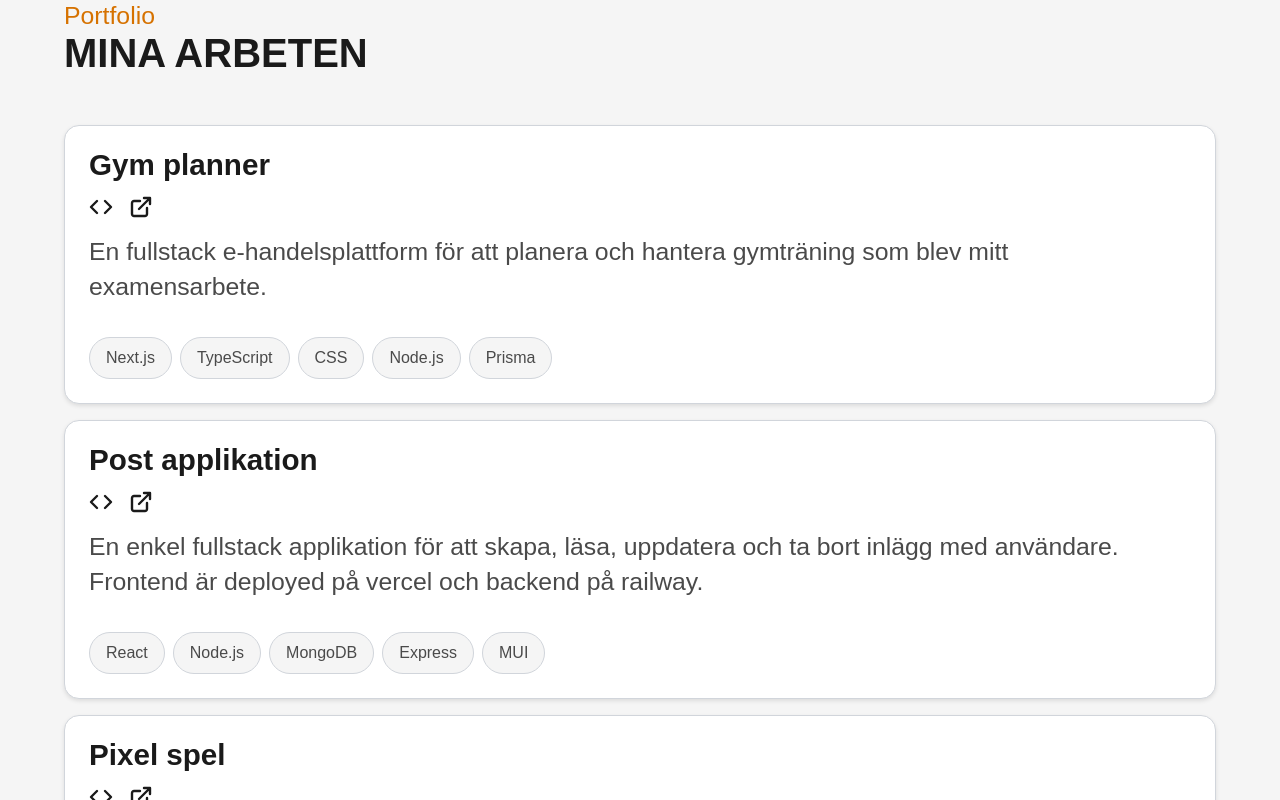
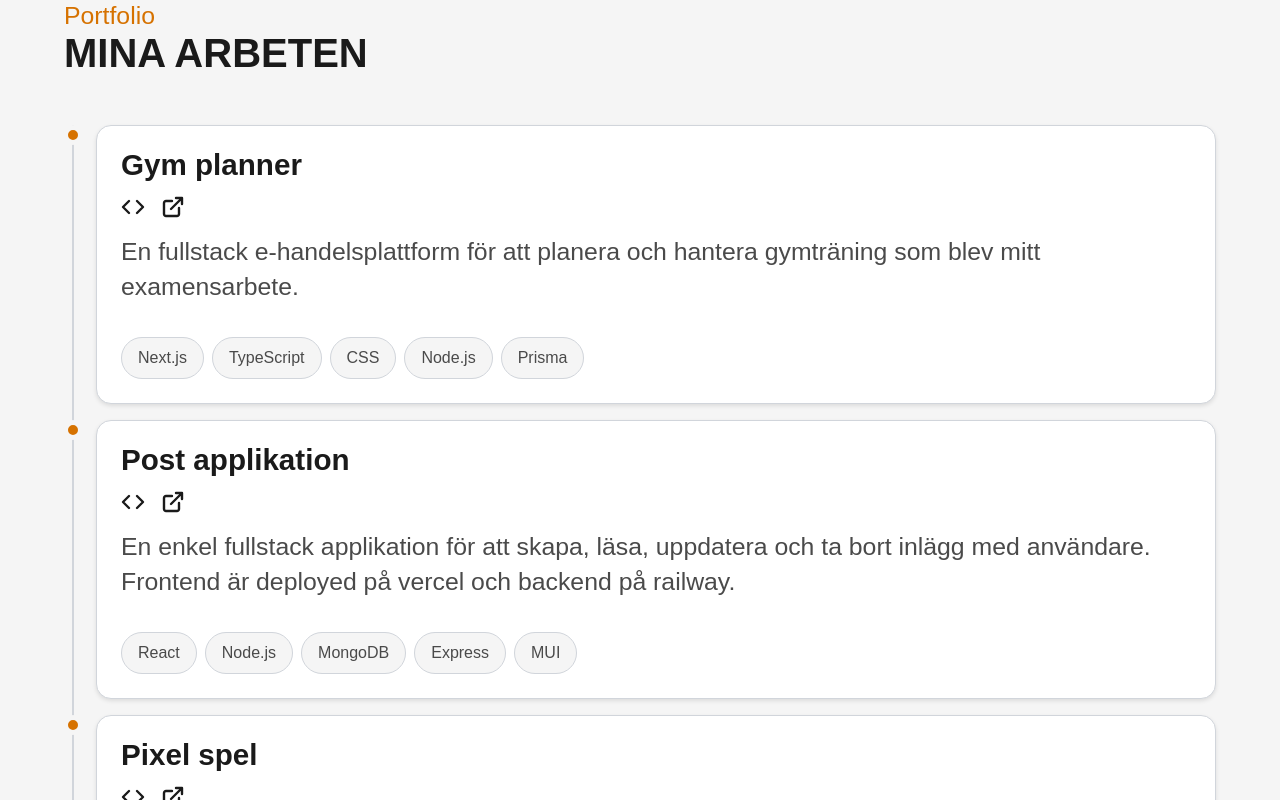
Before and after one commit to Kind606/portfolio-kevin, a Next.js app: page / in a window 1280 px wide. Shown: the part 1660-2460 px from the top of the page. Built offline with nearby package versions, Linux system fonts and the light colour scheme.

Commit message:
Added a "timeline" and made it so theme color dont rotate

```diff
--- a/src/components/projectsSection/projectSection.module.css
+++ b/src/components/projectsSection/projectSection.module.css
@@ -7,8 +7,59 @@
   gap: 3rem;
 }
 
+.timeLineWrap {
+  position: relative;
+  padding-left: 2rem;
+}
+
+.timeLine {
+  position: absolute;
+  inset: 0 auto calc(-1 * clamp(2rem, 5vw, 5rem)) 8px;
+  width: 2px;
+  background-color: var(--border-card);
+}
+
 .projectsContainer {
   display: flex;
   flex-direction: column;
   gap: 1rem;
 }
+
+.projectRow {
+  display: flex;
+  align-items: flex-start;
+  position: relative;
+
+  & > div:last-child {
+    flex: 1;
+  }
+
+  &:hover .timeLineDot {
+    transform: scale(1.3);
+    box-shadow: 0 0 10px var(--text-secondary);
+  }
+}
+
+.timeLineDot {
+  width: 20px;
+  height: 20px;
+  min-width: 20px;
+  border-radius: 50%;
+  background-color: var(--text-secondary);
+  border: 5px solid var(--bg-main);
+  position: absolute;
+  inset: 0 auto auto -33px;
+  z-index: 1;
+  transition: all 0.3s ease;
+}
+
+@media (max-width: 768px) {
+  .timeLineWrap {
+    padding-left: 0;
+  }
+
+  .timeLine,
+  .timeLineDot {
+    display: none;
+  }
+}
--- a/src/components/projectsSection/projectSection.tsx
+++ b/src/components/projectsSection/projectSection.tsx
@@ -17,13 +17,15 @@ export default function ProjectsSection() {
   return (
     <div className={styles.projectsSection} id="projects">
       <TitleHead title={t.projects.title} subTitle={t.projects.subtitle} />
+      <div className={styles.timeLineWrap}>
+        <div className={styles.timeLine} />
         <div className={styles.projectsContainer}>
           {projectCardDummy.map((project) => {
             const projectTranslation = t.projects[project.key as ProjectKey];
-
             return (
+              <div className={styles.projectRow} key={project.id}>
+                <div className={styles.timeLineDot} />
                 <ProjectCard
-              key={project.id}
                   id={project.id}
                   title={projectTranslation.title}
                   description={projectTranslation.description}
@@ -31,9 +33,11 @@ export default function ProjectsSection() {
                   previewLink={project.previewLink}
                   competencies={project.competencies}
                 />
+              </div>
             );
           })}
         </div>
       </div>
+    </div>
   );
 }
--- a/src/components/themeToggle/themeToggle.module.css
+++ b/src/components/themeToggle/themeToggle.module.css
@@ -20,7 +20,6 @@
 .toggle:hover {
   background: var(--bg-card-hover);
   border-color: var(--border-card-hover);
-  transform: rotate(180deg);
 }
 
 .toggle svg {
```
Lines whose indentation alone changed are shown as unchanged.
